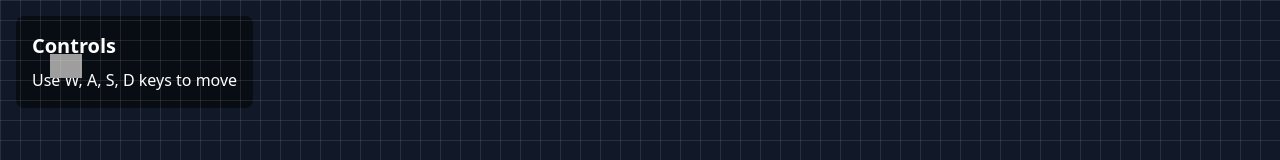
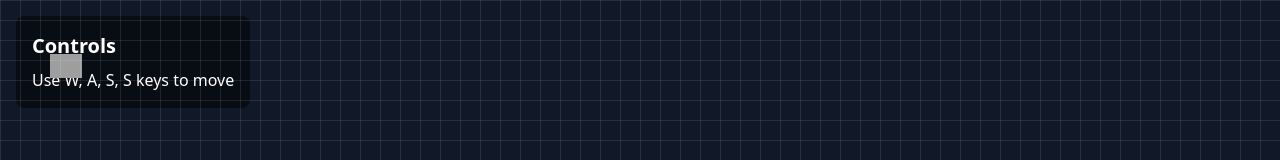
Before and after one commit to gazth/F_group5, a React (Vite) app: page / in a window 1280 px wide. Shown: the top 160 px of the page. Built offline with nearby package versions, Linux system fonts and the light colour scheme; grey boxes are pictures that could not be loaded.

Commit message:
change D to S

```diff
--- a/src/App.tsx
+++ b/src/App.tsx
@@ -34,7 +34,7 @@ function App() {
       {/* Instructions */}
       <div className="absolute top-4 left-4 text-white bg-black/50 p-4 rounded-lg">
         <h2 className="text-xl font-bold mb-2">Controls</h2>
-        <p>Use W, A, S, D keys to move</p>
+        <p>Use W, A, S, S keys to move</p>
       </div>
 
       {/* Pixel Character */}
```
